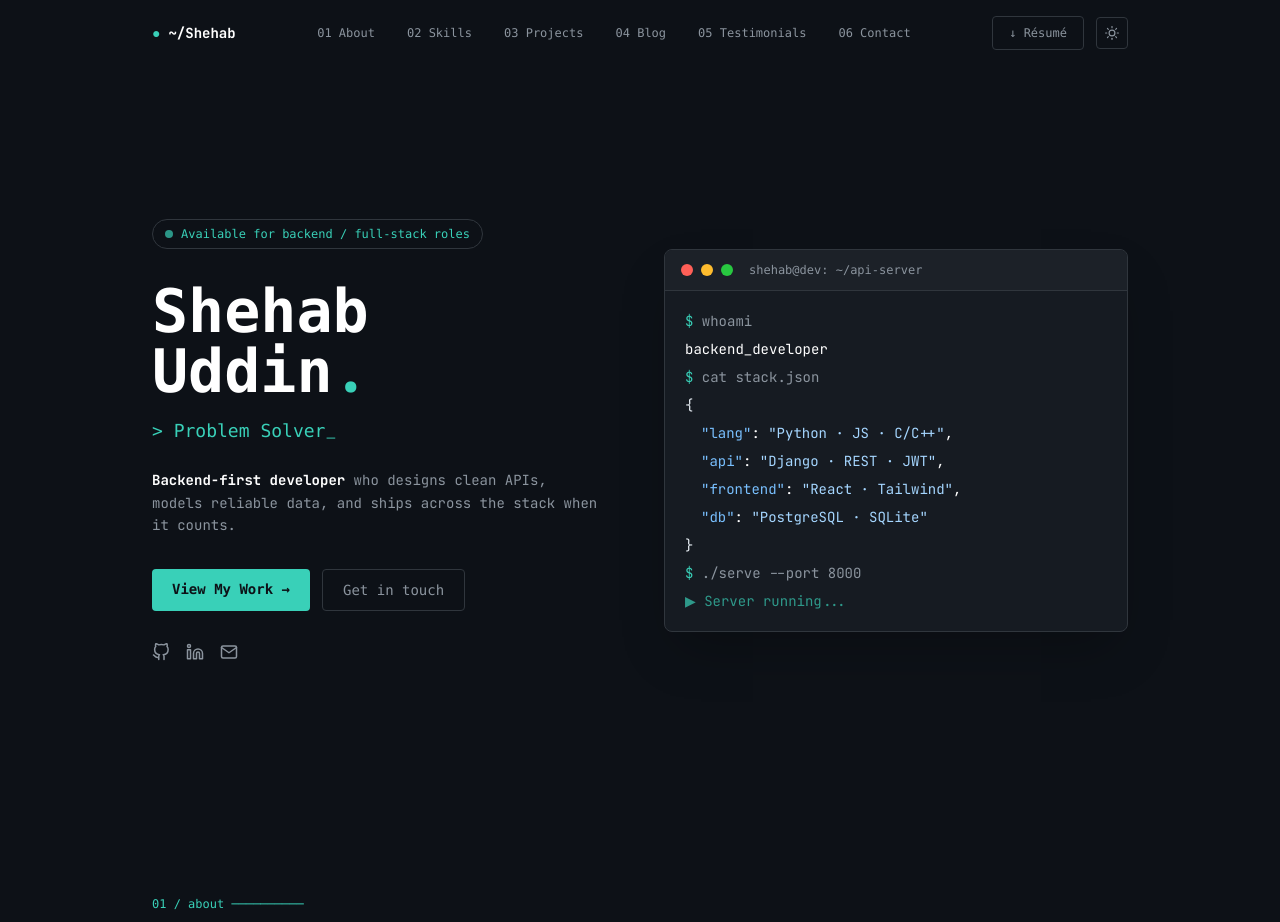
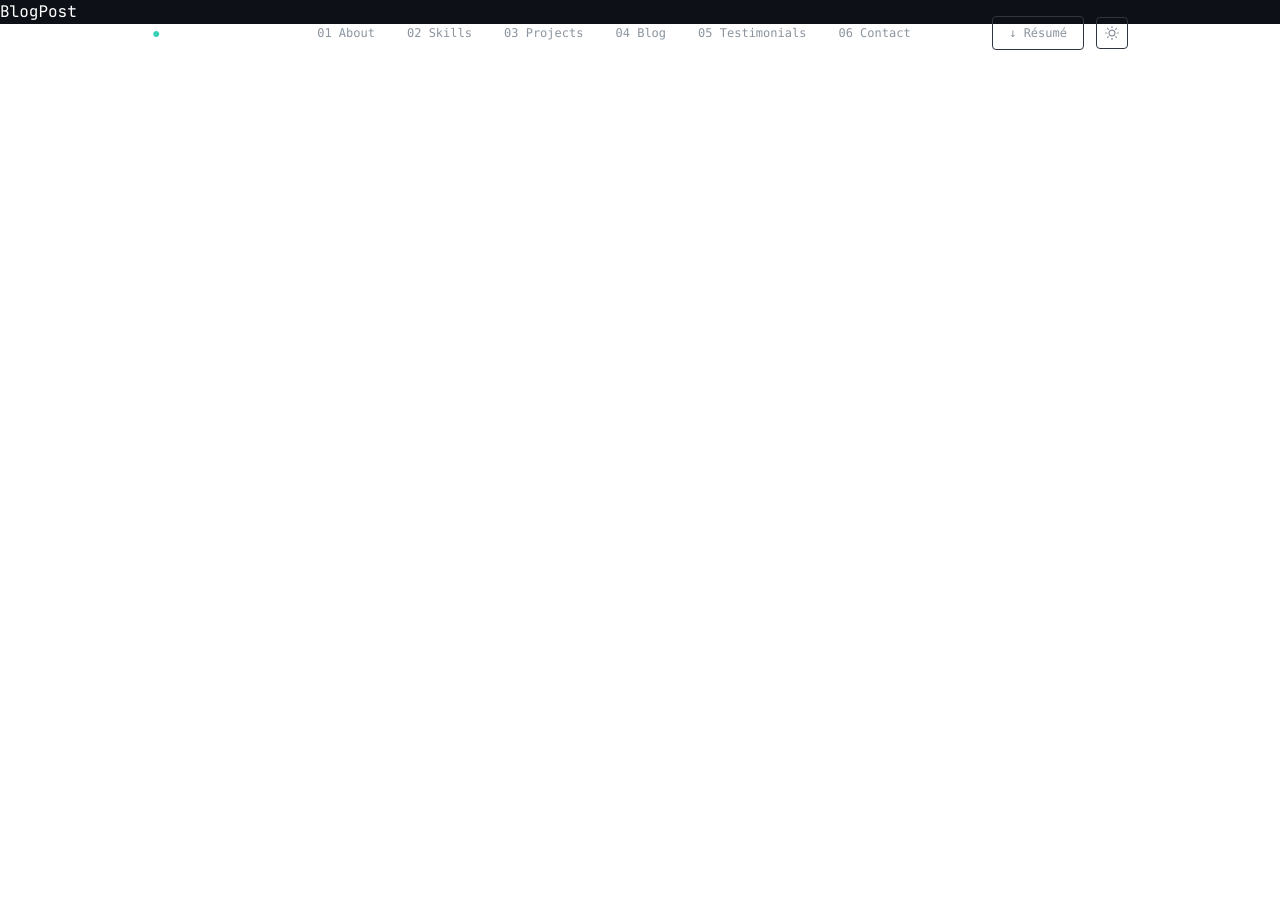
Before and after one commit to shehabuddin380/Shehab-portfolio, a React (Vite) app: page /blog/1 in a window 1280 px wide. Shown: the top 922 px of the page. After the commit the page ends 800 px from the top, so only its background shows below. Built offline with nearby package versions, Linux system fonts and the light colour scheme.

Commit message:
update protpolio

```diff
--- a/src/App.jsx
+++ b/src/App.jsx
@@ -1,4 +1,5 @@
 import { useState, useEffect } from "react";
+import { Routes, Route } from "react-router-dom";
 import Navbar from "./components/Navbar";
 import Hero from "./components/Hero";
 import About from "./components/About";
@@ -8,6 +9,24 @@ import Blog from "./components/Blog";
 import Testimonials from "./components/Testimonials";
 import Contact from "./components/Contact";
 import Footer from "./components/Footer";
+import BlogPost from "./components/BlogPost"
+
+
+function Home ({ darkMode }) {
+  return (
+    <>
+      <Hero darkMode={darkMode} />
+      <About darkMode={darkMode} />
+      <Skills darkMode={darkMode} />
+      <Projects darkMode={darkMode} />
+      <Blog darkMode={darkMode} />
+      <Testimonials darkMode={darkMode} />
+      <Contact darkMode={darkMode} />
+      <Footer darkMode={darkMode} />
+    </>
+  );
+}
+
 
 function App() {
   const [darkMode, setDarkMode] = useState(true);
@@ -15,20 +34,16 @@ function App() {
   useEffect(() => {
     document.documentElement.classList.toggle("dark", darkMode);
   }, [darkMode]);
-
-  return (
+  return(
     <div className={darkMode ? "bg-[#0d1117] text-white" : "bg-[#f0f4f8] text-[#0d1117]"}>
       <Navbar darkMode={darkMode} setDarkMode={setDarkMode} />
-      <Hero darkMode={darkMode} />
-      <About darkMode={darkMode} />
-      <Skills darkMode={darkMode} />
-      <Projects darkMode={darkMode} />
-      < Blog darkMode={darkMode} />
-      < Testimonials darkMode={darkMode} />
-      <Contact darkMode={darkMode} />
-      <Footer darkMode={darkMode} />
+      <Routes>
+        <Route path="/" element={<Home darkMode={darkMode} />} />
+        <Route path="/blog/:id" element={<BlogPost darkMode={darkMode} />} />
+      </Routes>
     </div>
-  );
+  )
+
 }
 
 export default App;
--- /dev/null
+++ b/src/components/BlogPost.jsx
@@ -0,0 +1,8 @@
+import React from 'react'
+
+export const BlogPost = () => {
+  return (
+    <div>BlogPost</div>
+  )
+}
+export default BlogPost;
```
